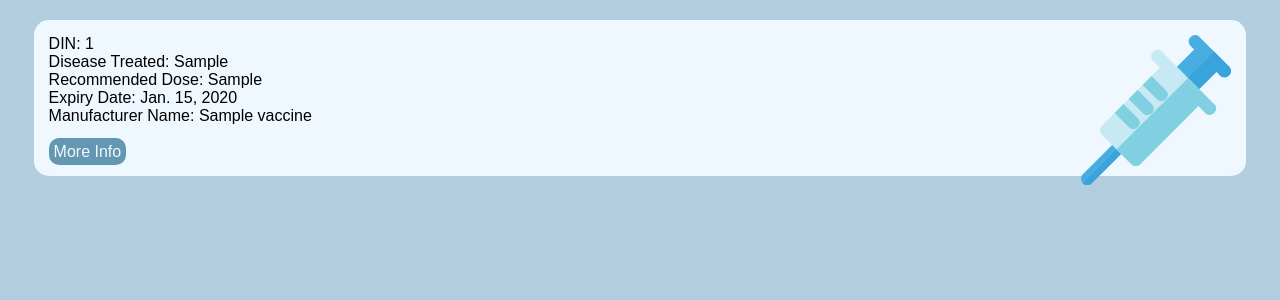
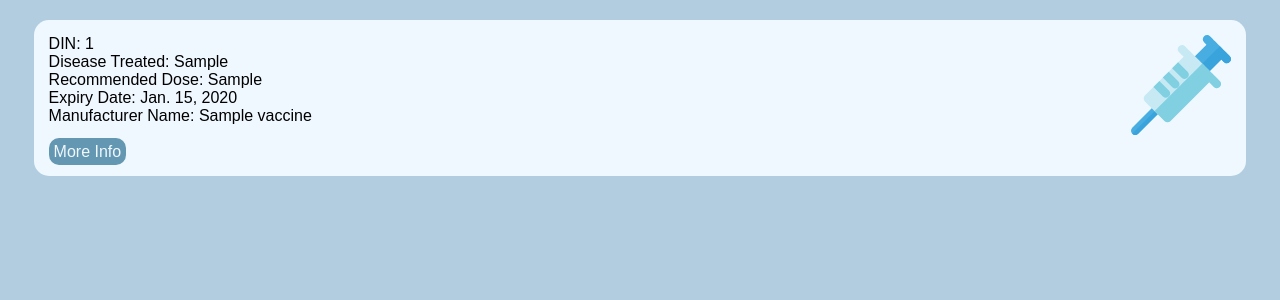
Before and after one commit to tyleryip/vaccine-tracking-app, a Django app: page /nurse/vaccines in a window 1280 px wide. Shown: the part 48-348 px from the top of the page. Run offline with Django 3.2, Linux system fonts and the light colour scheme; tables that the repository leaves empty hold one stand-in row (values such as "Sample post").

Commit message:
### Fix: Vaccines were too big on the nurse vaccine page

```diff
--- a/cpsc471-project/tracker/static/tracker/nurse_vaccines.css
+++ b/cpsc471-project/tracker/static/tracker/nurse_vaccines.css
@@ -29,7 +29,7 @@ li {
   height: auto;
   float: right;
   display: block;
-  max-width: 150px;
+  max-width: 100px;
 }
 
 .button {
```
